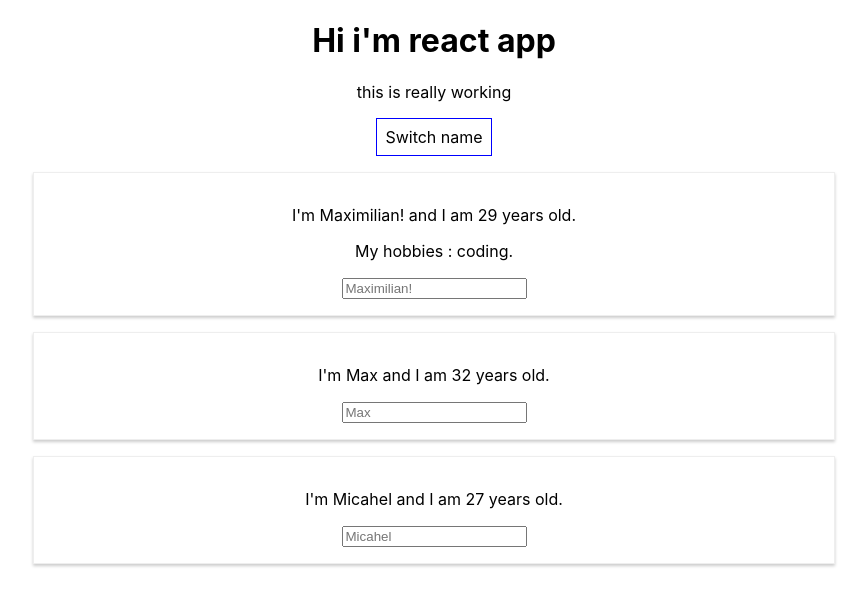
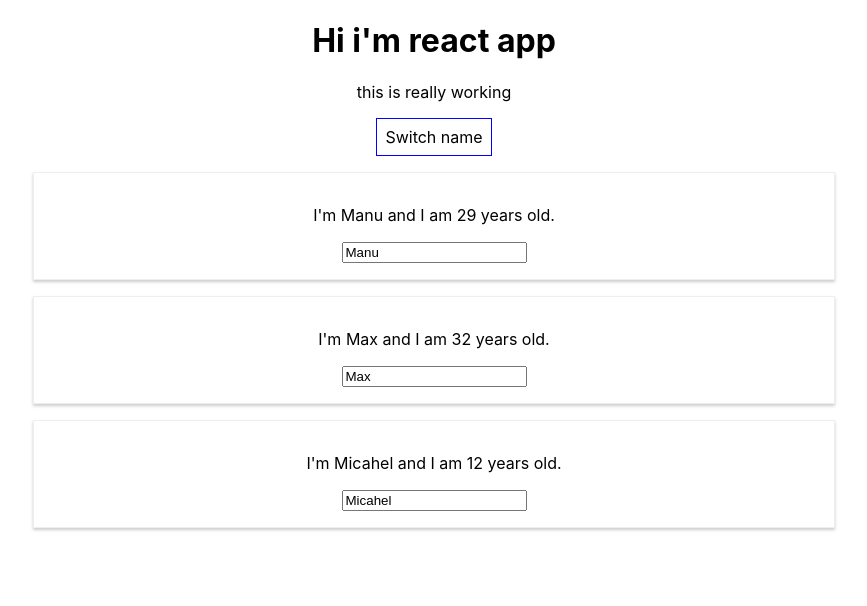
Before and after one commit to hi-manshu-kumar/ReactJS-rev, a React (Create React App) app in the folder 02-react/basics/: page / in a window 1280 px wide. Both pictures are taken after a click on the button "Switch name". Shown: the top 606 px of the page, without its empty margins (206-1073 px from the left). Built offline with nearby package versions, Linux system fonts and the light colour scheme.

Commit message:
chapter 3 finished

```diff
--- a/02-react/basics/src/App.js
+++ b/02-react/basics/src/App.js
@@ -6,34 +6,40 @@
 class App extends Component {
   state = {
     persons: [
-      {name: "Manu", age: 29},
-      {name: "Max", age: 32},
-      {name: "Micahel", age: 12}
-    ]
+      {id: 'qwewq',name: "Manu", age: 29},
+      {id: 'qweq',name: "Max", age: 32},
+      {id: 'wqewq',name: "Micahel", age: 12}
+    ],
+    otherState: "some other value",
+    showPersons: false
   }
 
-  switchNameHandler = (newName) => {
-    this.setState({
-      persons: [
-        {name: newName, age: 29},
-        {name: "Max", age: 32},
-        {name: "Micahel", age: 27}
-      ]
-    });
+  nameChangedHandler = (event, id) => {
+    const personIndex = this.state.persons.findIndex(p => p.id ===id);
+
+    const person = {...this.state.persons[personIndex]};
+
+    person.name = event.target.value; // with the updated name
+
+    const persons = [...this.state.persons];  //copy of the array
+    persons[personIndex] = person;  //updated one element
+
+    this.setState({ persons: persons});
   }
 
-  nameChangedHandler = (event) => {
-    this.setState({
-      persons: [
-        {name: "Manu", age: 29},
-        {name: event.target.value, age: 32},
-        {name: "Micahel", age: 12}
-      ]
-    });
+  deletePersonHandler = (personIndex)  => {
+    // const persons = this.state.persons.splice();
+    const persons = [...this.state.persons];
+    persons.splice(personIndex, 1);
+    this.setState({persons: persons})
+  }
+
+  togglePersonsHandler = () => {
+    const doesShow = this.state.showPersons;
+    this.setState ({showPersons : !doesShow});
   }
 
   render() {
-
     const style = {
       backgroundColor: 'white',
       font: 'inherit',
@@ -42,23 +48,28 @@
       cursor: 'pointer'
     };
 
+    let person = null;
+
+    if(this.state.showPersons) {
+      person = (<div>
+          {this.state.persons.map( (person, index) => {
+          return <Person
+            click= {() => this.deletePersonHandler(index)}
+            name={person.name}
+            age={person.age}
+            key={person.id}
+            changed={(event) => this.nameChangedHandler(event, person.id)}/>
+          })}
+          </div>
+    );}
+
     return (
       <div className="App">
         <h1>Hi i'm react app</h1>
         <p>this is really working</p>
         <button style = {style}
-         onClick = {() => this.switchNameHandler('Maximilian!')} >Switch name</button>
-        <Person
-        name={this.state.persons[0].name}
-        age={this.state.persons[0].age} >My hobbies : coding.</Person>
-        <Person
-        click={this.switchNameHandler.bind(this, 'Max!')}
-        name={this.state.persons[1].name}
-        age={this.state.persons[1].age}
-        changed={this.nameChangedHandler}/>
-        <Person
-        name={this.state.persons[2].name}
-        age={this.state.persons[2].age}/>
+          onClick = {this.togglePersonsHandler} >Switch name</button>
+        {person}
       </div>
     );
     return React.createElement('div', {className : 'App'}, React.createElement( 'h1',null ,'hi, im react app'))
--- a/02-react/basics/src/Person/Person.js
+++ b/02-react/basics/src/Person/Person.js
@@ -6,7 +6,7 @@
         <div className="Person">
             <p onClick={props.click}> I'm {props.name} and I am {props.age} years old.</p>
             <p>{props.children}</p>
-            <input type="text" onChange={props.changed}  placeholder={props.name}/>
+            <input type="text" onChange={props.changed}  value={props.name}/>
         </div>
     )
 };
```
Also changed, not shown: 1 other file (tests, documents, lock files or other folders).
